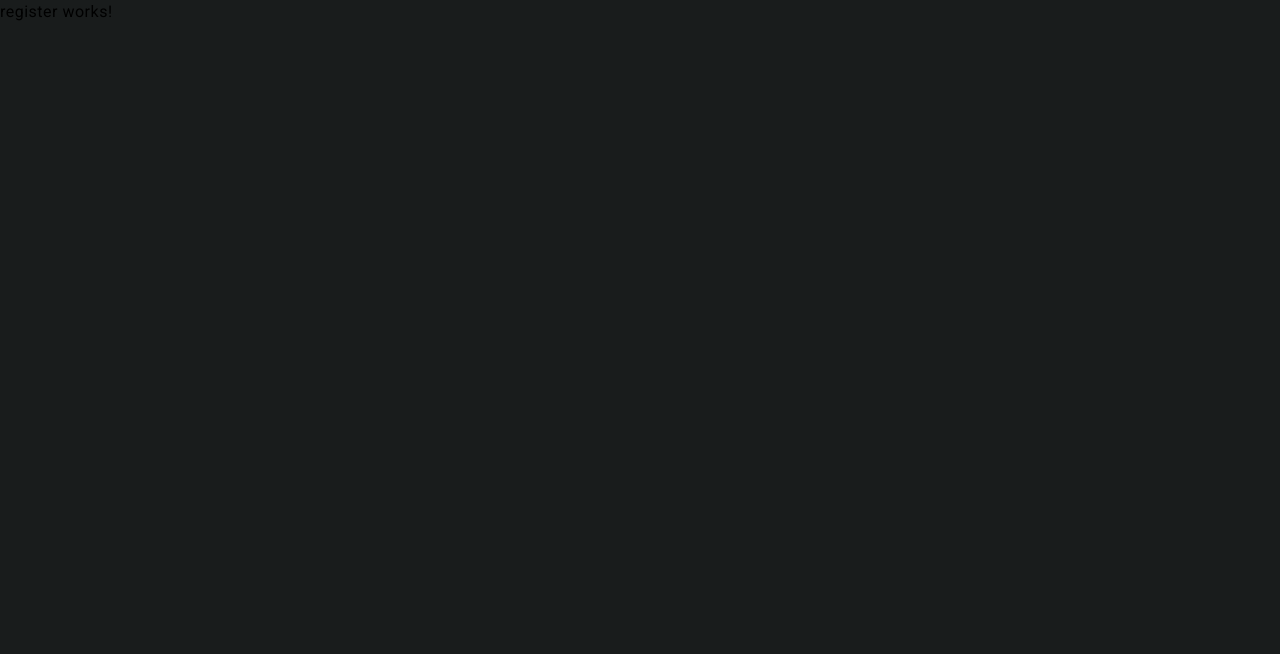
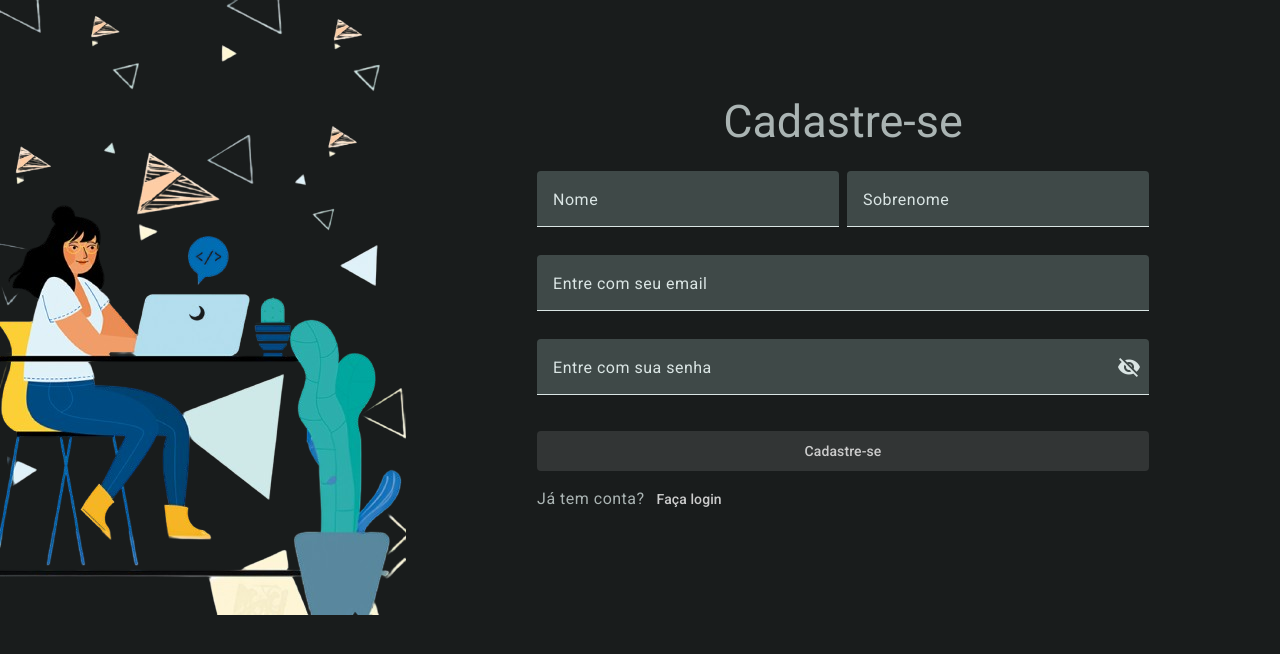
Before and after one commit to gustas01/orange-portfolio-angular, an Angular app: page /register in a window 1280 px wide. Shown: the top 654 px of the page. Built offline with nearby package versions, Linux system fonts and the light colour scheme.

Commit message:
feat: tela e funcionalidade de register
Montando tela e implementando funcionalidade de register (criar) usuário

```diff
--- a/src/app/modules/auth/auth.service.ts
+++ b/src/app/modules/auth/auth.service.ts
@@ -3,6 +3,7 @@ import { Injectable, OnDestroy } from '@angular/core';
 import { MatSnackBar } from '@angular/material/snack-bar';
 import { StoreService } from 'app/services/store.service';
 import { LoginType } from 'app/types/login-type';
+import { RegisterType } from 'app/types/register-type';
 import { UserDataType } from 'app/types/user-data-type';
 
 import { environment } from 'environments/environment.dev';
@@ -31,11 +32,9 @@ export class AuthService implements OnDestroy {
   };
 
   login(loginData: LoginType) {
-    const response = this.httpClient.post(
-      `${environment.baseUrl}/auth/login`,
-      loginData,
-      { withCredentials: true }
-    );
+    const response = this.httpClient.post(`${environment.baseUrl}/auth/login`, loginData, {
+      withCredentials: true,
+    });
 
     response
       .pipe(
@@ -52,4 +51,24 @@ export class AuthService implements OnDestroy {
         },
       });
   }
+
+  register(registerData: RegisterType) {
+    const form = new FormData();
+    form.append('data', new Blob([JSON.stringify(registerData)], { type: 'application/json' }));
+
+    const response = this.httpClient.post(`${environment.baseUrl}/auth/register`, form, {
+      withCredentials: true,
+    });
+
+    response.subscribe({
+      next: (res) => {
+        this._snackBar.open('Usuário criado com sucesso!', 'X', {
+          duration: 3000,
+          horizontalPosition: 'end',
+          verticalPosition: 'top',
+          panelClass: 'msg-success',
+        });
+      },
+    });
+  }
 }
--- a/src/app/modules/pages/login/login.component.html
+++ b/src/app/modules/pages/login/login.component.html
@@ -1,14 +1,9 @@
 <main>
-  <img src="assets/login_img.png" alt="" />
+  <img src="assets/login_img.png" alt="image login" />
 
   <section>
     <h2 style="text-align: center">Entre no Orange Portfólio</h2>
-    <button
-      mat-stroked-button
-      type="button"
-      location="center"
-      class="google_login__button"
-    >
+    <button mat-stroked-button type="button" location="center" class="google_login__button">
       <img src="assets/google_icon.svg" alt="Google login" />
       <span> Entrar com Google</span>
     </button>
@@ -52,15 +47,10 @@
           <mat-icon>{{ hide() ? "visibility_off" : "visibility" }}</mat-icon>
         </button>
       </mat-form-field>
-      <button
-        mat-flat-button
-        class="signin__button"
-        type="submit"
-        [disabled]="!loginForm.valid"
-      >
+      <button mat-flat-button class="signin__button" type="submit" [disabled]="!loginForm.valid">
         Entrar
       </button>
-      <button mat-button class="signup__button">Cadastre-se</button>
+      <a mat-button class="signup__button" routerLink="register">Cadastre-se</a>
     </form>
   </section>
 </main>
--- a/src/app/modules/pages/login/login.component.ts
+++ b/src/app/modules/pages/login/login.component.ts
@@ -12,6 +12,7 @@ import { MatButtonModule } from '@angular/material/button';
 import { MatFormFieldModule } from '@angular/material/form-field';
 import { MatIconModule } from '@angular/material/icon';
 import { MatInputModule } from '@angular/material/input';
+import { RouterModule } from '@angular/router';
 import { AuthService } from 'app/modules/auth/auth.service';
 import { LoginType } from 'app/types/login-type';
 
@@ -25,6 +26,7 @@ import { LoginType } from 'app/types/login-type';
     MatFormFieldModule,
     ReactiveFormsModule,
     MatInputModule,
+    RouterModule,
   ],
   templateUrl: './login.component.html',
   styleUrl: './login.component.scss',
--- a/src/app/modules/pages/register/register.component.html
+++ b/src/app/modules/pages/register/register.component.html
@@ -1 +1,90 @@
-<p>register works!</p>
+<main>
+  <img src="assets/register_img.png" alt="image register" />
+  <section>
+    <h2 style="text-align: center">Cadastre-se</h2>
+    <form action="" [formGroup]="registerForm" (ngSubmit)="register()">
+      <!-- input de nome -->
+      <mat-form-field [hideRequiredMarker]="true" class="input_firstName">
+        <mat-label>Nome</mat-label>
+        <input
+          type="text"
+          matInput
+          placeholder="Nome"
+          formControlName="firstName"
+          (blur)="updateErrorMessageFirstName()"
+          required
+        />
+        @if (!registerForm.get('firstName')?.valid) {
+        <mat-error>{{ errorMessageFirstName() }}</mat-error>
+        }
+      </mat-form-field>
+
+      <!-- input de sobrenome -->
+      <mat-form-field [hideRequiredMarker]="true" class="input_lastName">
+        <mat-label>Sobrenome</mat-label>
+        <input
+          matInput
+          placeholder="Sobrenome"
+          formControlName="lastName"
+          (blur)="updateErrorMessageLastName()"
+          required
+        />
+        @if (!registerForm.get('lastName')?.valid) {
+        <mat-error>{{ errorMessageLastName() }}</mat-error>
+        }
+      </mat-form-field>
+
+      <!-- input de email -->
+      <mat-form-field [hideRequiredMarker]="true" class="input_email">
+        <mat-label>Entre com seu email</mat-label>
+        <input
+          matInput
+          placeholder="fulano@email.com"
+          formControlName="email"
+          (blur)="updateErrorMessageEmail()"
+          required
+        />
+        @if (!registerForm.get('email')?.valid) {
+        <mat-error>{{ errorMessageEmail() }}</mat-error>
+        }
+      </mat-form-field>
+
+      <!-- input de senha -->
+      <mat-form-field [hideRequiredMarker]="true" class="input_password">
+        <mat-label>Entre com sua senha</mat-label>
+        <input
+          matInput
+          [type]="hide() ? 'password' : 'text'"
+          (blur)="updateErrorMessagePassword()"
+          formControlName="password"
+        />
+        @if (!registerForm.get('password')?.valid) {
+        <mat-error>{{ errorMessagePassword() }}</mat-error>
+        }
+        <button
+          mat-icon-button
+          matSuffix
+          (click)="clickEvent($event)"
+          [attr.aria-label]="'Hide password'"
+          [attr.aria-pressed]="hide()"
+          type="button"
+        >
+          <mat-icon>{{ hide() ? "visibility_off" : "visibility" }}</mat-icon>
+        </button>
+      </mat-form-field>
+      <button
+        mat-flat-button
+        class="register__button"
+        type="submit"
+        [disabled]="!registerForm.valid"
+      >
+        Cadastre-se
+      </button>
+
+      <span style="display: flex; align-items: center"
+        ><p style="margin: 0">Já tem conta?</p>
+        <a mat-button routerLink="" class="signin__button" style="margin: 0"> Faça login</a></span
+      >
+    </form>
+  </section>
+</main>
--- a/src/app/modules/pages/register/register.component.scss
+++ b/src/app/modules/pages/register/register.component.scss
@@ -0,0 +1,81 @@
+main {
+  display: flex;
+  align-items: center;
+  color: #aab4b3;
+  justify-content: space-between;
+}
+
+section {
+  display: flex;
+  flex-direction: column;
+  flex: 0.7;
+  margin: auto;
+}
+
+.google_login__button {
+  display: flex;
+  align-items: center;
+  border-radius: 4px;
+  min-width: fit-content;
+  align-self: center;
+  margin-bottom: 18px;
+
+  & img {
+    width: 1.6rem;
+    vertical-align: bottom;
+    margin-right: 1rem;
+  }
+}
+
+section form {
+  display: grid;
+  // flex-direction: column;
+  grid-template-areas:
+    "firstName lastName"
+    "email email"
+    "password password"
+    "register_button register_button";
+  min-width: 515px;
+  gap: 8px;
+}
+
+.signin__button {
+  border-radius: 4px;
+  margin-top: 1rem;
+}
+
+.signin__button a,
+.signin__button p {
+  margin: 0;
+}
+
+.register__button {
+  grid-area: register_button;
+  border-radius: 4px;
+  margin-top: 8px;
+}
+
+.input_firstName {
+  grid-area: firstName;
+}
+
+.input_lastName {
+  grid-area: lastName;
+}
+
+.input_email {
+  grid-area: email;
+}
+
+.input_password {
+  grid-area: password;
+}
+
+@media (max-width: 1000px) {
+  main > img {
+    display: none;
+  }
+  main {
+    margin-top: 10%;
+  }
+}
--- a/src/app/modules/pages/register/register.component.ts
+++ b/src/app/modules/pages/register/register.component.ts
@@ -1,12 +1,107 @@
-import { Component } from '@angular/core';
+import { Component, signal } from '@angular/core';
+import {
+  FormBuilder,
+  FormControl,
+  FormsModule,
+  ReactiveFormsModule,
+  Validators,
+} from '@angular/forms';
+import { MatButtonModule } from '@angular/material/button';
+import { MatFormFieldModule } from '@angular/material/form-field';
+import { MatIconModule } from '@angular/material/icon';
+import { MatInputModule } from '@angular/material/input';
+import { RouterModule } from '@angular/router';
+import { AuthService } from 'app/modules/auth/auth.service';
+import { RegisterType } from 'app/types/register-type';
 
 @Component({
   selector: 'app-register',
   standalone: true,
-  imports: [],
+  imports: [
+    FormsModule,
+    MatButtonModule,
+    MatIconModule,
+    MatFormFieldModule,
+    ReactiveFormsModule,
+    MatInputModule,
+    RouterModule,
+  ],
   templateUrl: './register.component.html',
-  styleUrl: './register.component.scss'
+  styleUrl: './register.component.scss',
 })
 export class RegisterComponent {
+  constructor(private formBuilder: FormBuilder, private authService: AuthService) {}
 
+  registerForm = this.formBuilder.group({
+    firstName: new FormControl('', [Validators.required, Validators.maxLength(30)]),
+    lastName: new FormControl('', [Validators.required, Validators.maxLength(30)]),
+    email: new FormControl('', [Validators.required, Validators.email]),
+    password: new FormControl('', [
+      Validators.required,
+      Validators.minLength(8),
+      Validators.pattern(/^(?=.*[0-9])(?=.*[a-z])(?=.*[A-Z])(?=.*[!@#$%¨&*(){}^+=])(?=\S+$).{8,}$/),
+    ]),
+  });
+
+  errorMessageFirstName = signal('');
+  errorMessageLastName = signal('');
+  errorMessageEmail = signal('');
+  errorMessagePassword = signal('');
+  hide = signal(true);
+
+  updateErrorMessageFirstName() {
+    if (this.registerForm.get('firstname')?.hasError('required')) {
+      this.errorMessageEmail.set('Nome obrigatório');
+    } else if (this.registerForm.get('firstname')?.hasError('maxlength')) {
+      this.errorMessageEmail.set('O nome não pode ter mais 30 caracteres');
+    } else {
+      this.errorMessageEmail.set('');
+    }
+  }
+
+  updateErrorMessageLastName() {
+    if (this.registerForm.get('lastname')?.hasError('required')) {
+      this.errorMessageEmail.set('Nome obrigatório');
+    } else if (this.registerForm.get('lastname')?.hasError('maxlength')) {
+      this.errorMessageEmail.set('O sobrenome não pode ter mais 30 caracteres');
+    } else {
+      this.errorMessageEmail.set('');
+    }
+  }
+
+  updateErrorMessageEmail() {
+    if (this.registerForm.get('email')?.hasError('required')) {
+      this.errorMessageEmail.set('Email obrigatório');
+    } else if (this.registerForm.get('email')?.hasError('email')) {
+      this.errorMessageEmail.set('Entre com um email válido');
+    } else {
+      this.errorMessageEmail.set('');
+    }
+  }
+
+  updateErrorMessagePassword() {
+    if (this.registerForm.get('password')?.hasError('required')) {
+      this.errorMessagePassword.set('Senha obrigatória');
+    } else if (this.registerForm.get('password')?.hasError('minlength')) {
+      this.errorMessagePassword.set('A senha deve ter pelo menos 8 caracteres');
+    } else if (this.registerForm.get('password')?.hasError('pattern')) {
+      this.errorMessagePassword.set(
+        'A senha deve conter no mínimo 1 letra maiúscula, 1 minúscula, 1 número e 1 símbolo pelo menos'
+      );
+    } else {
+      this.errorMessagePassword.set('');
+    }
+  }
+
+  clickEvent(event: MouseEvent) {
+    this.hide.set(!this.hide());
+    event.stopPropagation();
+  }
+
+  register() {
+    console.log(1231231);
+
+    console.log(this.registerForm.value);
+    this.authService.register(this.registerForm.value as RegisterType);
+  }
 }
--- /dev/null
+++ b/src/app/types/register-type.ts
@@ -0,0 +1,6 @@
+export type RegisterType = {
+  firstName: string;
+  lastName: string;
+  email: string;
+  password: string;
+};
--- a/src/styles.scss
+++ b/src/styles.scss
@@ -13,7 +13,7 @@ body {
   font-family: Roboto, "Helvetica Neue", sans-serif;
 }
 
-.msg-sucess {
+.msg-success {
   background-color: #28a745;
   color: white;
 }
```
Also changed, not shown: src/assets/register_img.png (added), 1 other file (tests, documents, lock files or other folders).
